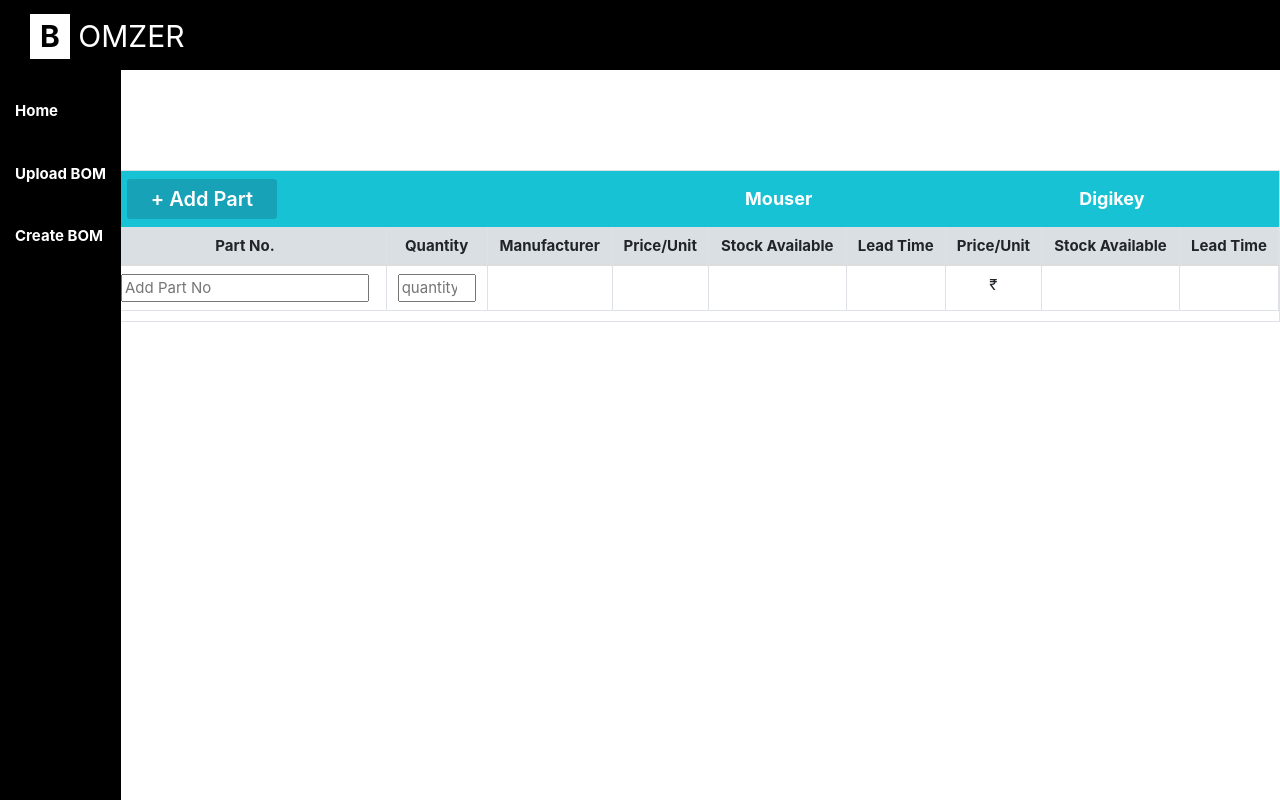
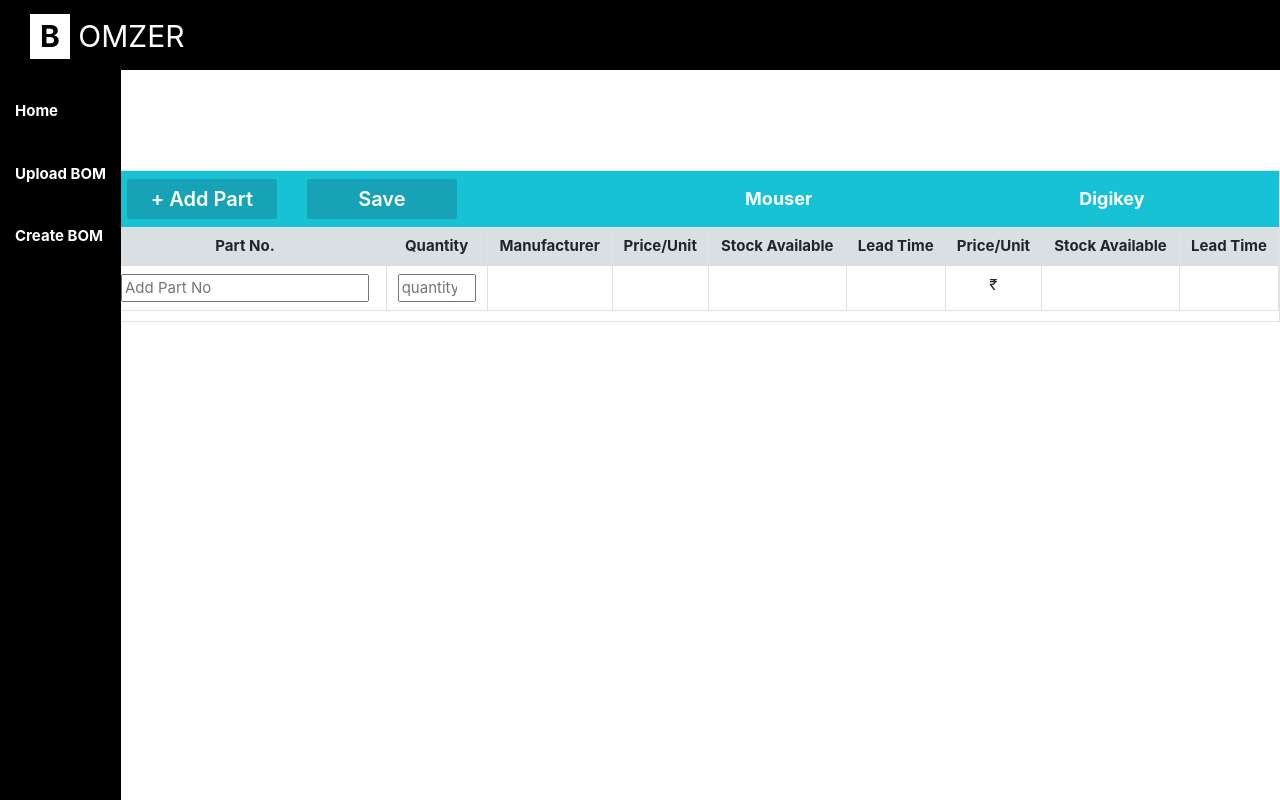
Before and after one commit to Santosh183/Bomzer, an Angular app: page /createbom in a window 1280 px wide. Built offline with nearby package versions, Linux system fonts and the light colour scheme.

Commit message:
changes for styles

```diff
--- a/src/app/create-bom/create-bom.component.html
+++ b/src/app/create-bom/create-bom.component.html
@@ -2,15 +2,18 @@
   <table class="table table-hover">
     <thead>
       <tr class="top-heading">
-        <th>
+        <th style = "text-align:left" colspan="3">
             <div class="button ">
               <div class="col-6">
                 <button class=" btn btn-md btn-info"(click)="addPart()" >+ Add Part</button>
               </div>
             </div>
+            <div class="button ">
+              <div class="col-6">
+                <button class=" btn btn-md btn-info"> Save</button>
+              </div>
+            </div>
         </th>
-        <th></th>
-        <th></th>
         <th class="mouser" colspan="3">Mouser </th>
         <th class="digikey" colspan="3">Digikey</th>
       </tr>
--- a/src/app/create-bom/create-bom.component.scss
+++ b/src/app/create-bom/create-bom.component.scss
@@ -24,6 +24,9 @@
     background: #17c2d5;
     color: white;
     font-size: 18px;
+    div {
+        display: inline-block;
+    }
     th{
         border:none;
         text-align: center;
--- a/src/app/upload-bom/upload-bom.component.html
+++ b/src/app/upload-bom/upload-bom.component.html
@@ -2,7 +2,7 @@
     <table class="table table-hover">
         <thead>
         <tr class="top-heading">
-            <th>
+            <th colspan="3">
                 <div class="button ">
                 <div class="col-12 p-0">
                     <input type="file" style="display: inline-block;" (change)="incomingfile($event)" placeholder="Upload file"
@@ -11,8 +11,6 @@
                 </div>
                 </div>
             </th>
-            <th></th>
-            <th></th>
             <th class="mouser" colspan="3">Mouser </th>
             <th class="digikey" colspan="3">Digikey</th>
         </tr>
```
